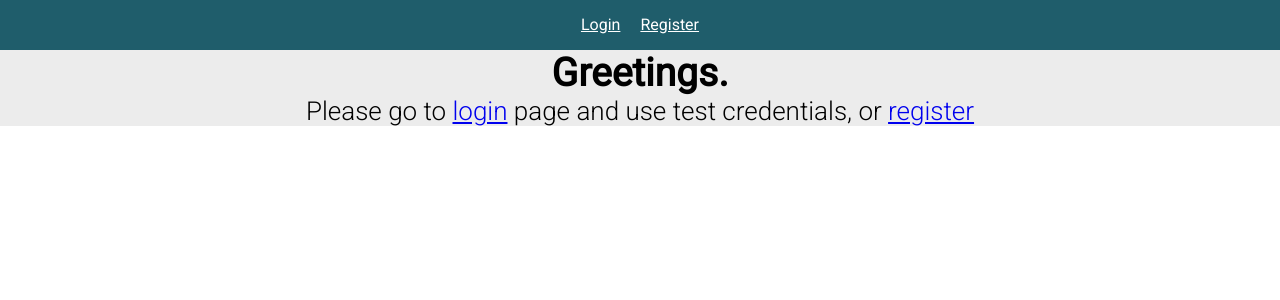
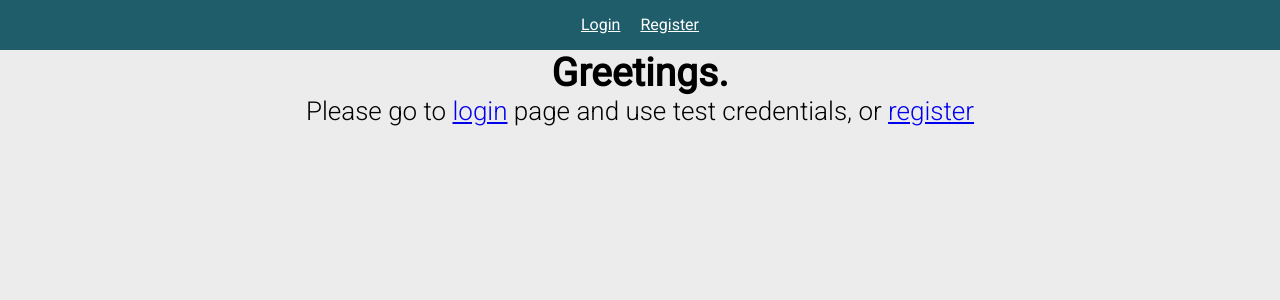
Before and after one commit to vladimirbalin/vue-notes, a Vue app: page / in a window 1280 px wide. Shown: the top 300 px of the page. Built offline with nearby package versions, Linux system fonts and the light colour scheme; no server answers; a web font is replaced by a local one.

Commit message:
Make body min-height 100vh

```diff
--- a/src/App.vue
+++ b/src/App.vue
@@ -13,7 +13,7 @@
 
 html, body,
 #app {
-    min-height: 100%;
+    min-height: 100vh;
     width: 100%;
 }
 
```
